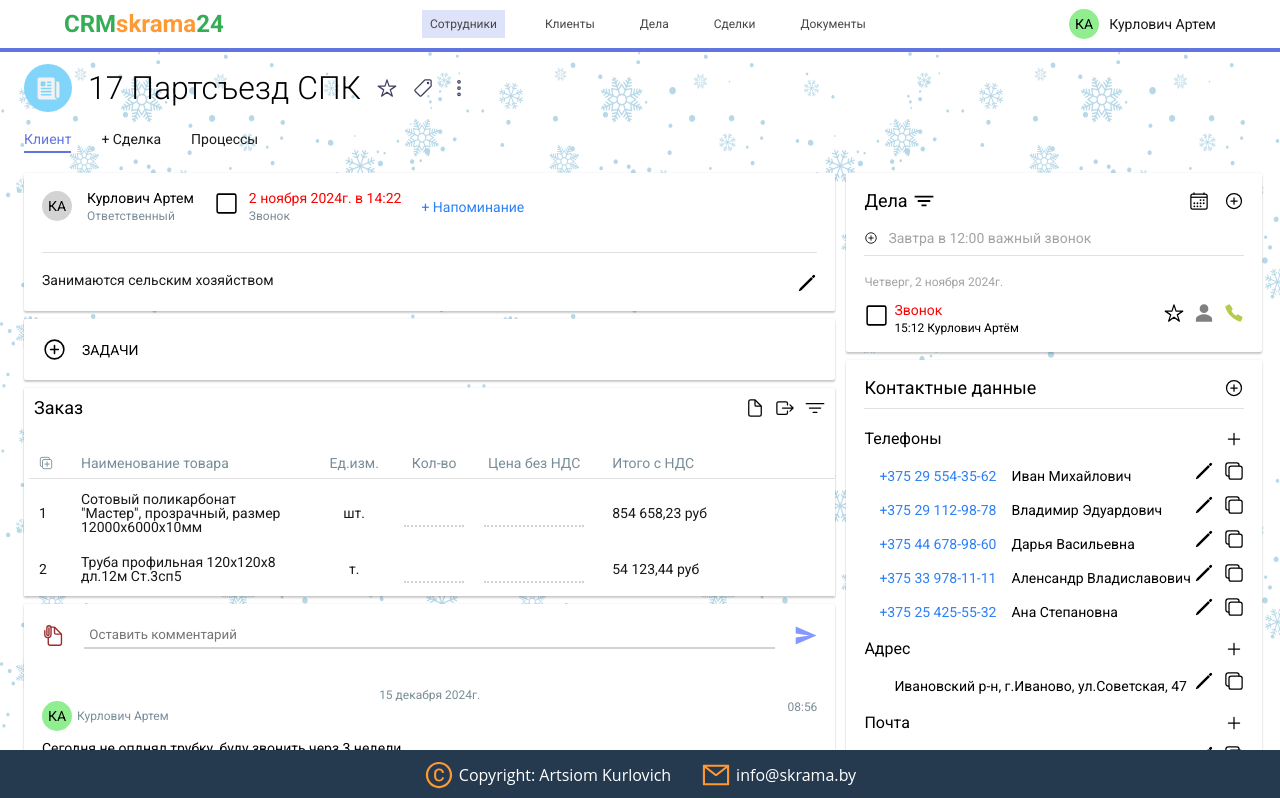
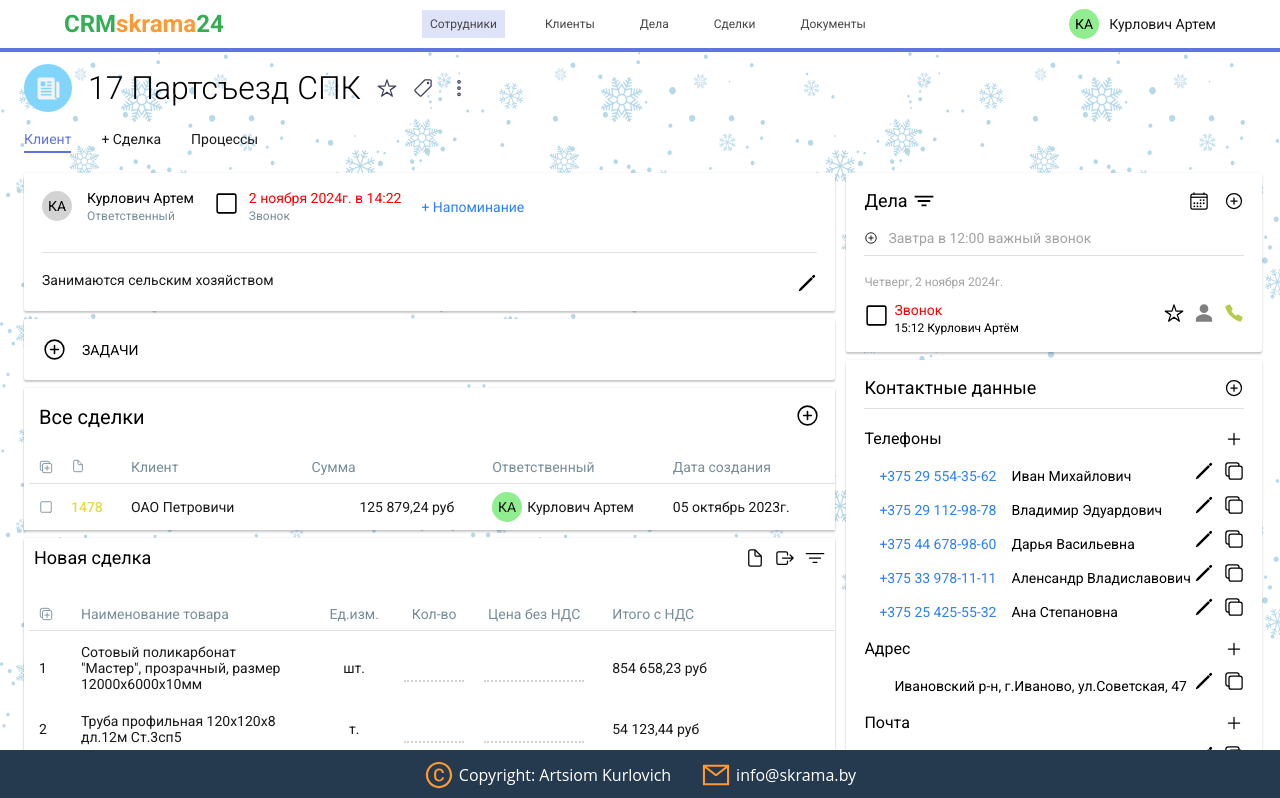
Before and after one commit to akurlovich/CRM-client, a React (Create React App) app: page / in a window 1280 px wide. Shown: the top 798 px of the page. Built offline with nearby package versions, Linux system fonts and the light colour scheme; no server answers.

Commit message:
feat: orders in company block layout

```diff
--- a/src/components/Home/Home.tsx
+++ b/src/components/Home/Home.tsx
@@ -12,6 +12,7 @@ import { BaseBlockSmall } from "../BaseBlock/BaseBlockSmall";
 import { BaseBlockContacts } from "../BaseBlock/BaseBlockContacts";
 import { Comments } from "../Comments/Comments";
 import { AddOrder } from "../OrdersPage/AddOrder/AddOrder";
+import { OrdersInCompany } from "../OrdersPage/OrdersInCompany/OrdersInCompany";
 
 const HomeInner: FC = () => {
   const { dimensionAll } = useAppSelector(state => state.dimensionReducer);
@@ -55,6 +56,7 @@ const HomeInner: FC = () => {
           <BaseBlock/>
           <BaseBlockSmall deal="Задачи"/>
           {/* <BaseBlockSmall deal="Процесссы"/> */}
+          <OrdersInCompany/>
           <AddOrder/>
           <Comments/>
         </div>
--- a/src/components/OrdersPage/AddOrder/AddOrder.tsx
+++ b/src/components/OrdersPage/AddOrder/AddOrder.tsx
@@ -17,7 +17,7 @@ const AddOrderInner: FC = () => {
           <div className="add-order__header">
             <div className="add-order__header__title">
               <div className="title">
-                <span>Заказ</span>
+                <span>Новая сделка</span>
               </div>
               <div className="icons">
                 <IoDocumentOutline size={20}/>
--- a/src/components/OrdersPage/AddOrder/addorder.scss
+++ b/src/components/OrdersPage/AddOrder/addorder.scss
@@ -87,6 +87,7 @@
         flex: 1;
         max-width: 350px;
         padding: 8px 20px 8px 8px;
+        line-height: 16px;
 
         &.data {
           color: var(--text-color-default);
--- /dev/null
+++ b/src/components/OrdersPage/OrdersInCompany/OrdersInCompany.tsx
@@ -0,0 +1,73 @@
+import React, { FC, useState } from 'react';
+import './ordersincompany.scss';
+import { IoDocumentOutline } from "@react-icons/all-files/io5/IoDocumentOutline";
+import { IoAddCircleOutline } from "@react-icons/all-files/io5/IoAddCircleOutline";
+import { IoFilterOutline } from "@react-icons/all-files/io5/IoFilterOutline";
+import { IoDuplicateOutline } from "@react-icons/all-files/io5/IoDuplicateOutline";
+import { IoSquareOutline } from "@react-icons/all-files/io5/IoSquareOutline";
+// import { IoDocumentOutline } from "@react-icons/all-files/io5/IoDocumentOutline";
+
+const OrdersInCompanyInner: FC = () => {
+  const [isModal, setIsModal] = useState<boolean>(false);
+  return (
+    <>
+      {/* <AddCompany isVisible={isModal} onClose={() => setIsModal(false)}/> */}
+      <section className='orders-in-company'>
+        <div className="orders-in-company__container">
+          <div className="orders-in-company__header">
+            <div className="orders-in-company__header__title">
+              <div className="title">
+                <span>Все сделки</span>
+              </div>
+
+            </div>
+            <button
+              onClick={() => setIsModal(true)}
+              className="orders-in-company__header__btn">
+              <IoAddCircleOutline size={25}/>
+            </button>
+          </div>
+          <div className="orders-in-company__main">
+            <div className="orders-in-company__main__row first_row">
+              <IoDuplicateOutline width={30}/>
+              <span className='cell'><IoDocumentOutline width={50}/></span>
+              <span className='cell'>Клиент</span>
+              <span className='cell'>Сумма</span>
+              <span className='cell'>Ответственный</span>
+              <span className='cell'>Дата создания</span>
+            </div>
+            <div className="orders-in-company__main__row">
+              <IoSquareOutline width={25}/>
+              <span className='cell data count'>1478</span>
+              <span className='cell data'>ОАО Петровичи</span>
+              <span className='cell data total'>125 879,24 руб</span>
+              <div className='cell data user'>
+                <span>КА</span>
+                <span>Курлович Артем</span>
+              </div>
+              <span className='cell data'>05 октябрь 2023г.</span>
+
+            </div>
+            {/* <div className="orders__main__row">
+              <IoSquareOutline width={25}/>
+              <span className='cell data'>ОАО Строительный трест номер 212 Дрогичин</span>
+              <div className='cell data user'>
+                <span>ВА</span>
+                <span>Васьков Евгений</span>
+              </div>
+              <span className='cell data'>05 сентября 2023г.</span>
+              <span className='cell data'>31 мая 2024г.</span>
+              <span className='cell data'>Малоритский</span>
+            </div> */}
+            <div className="orders-in-company__main__items">
+
+            </div>
+          </div>
+        </div>
+      </section>
+
+    </>
+  )
+}
+
+export const OrdersInCompany = React.memo(OrdersInCompanyInner);
--- /dev/null
+++ b/src/components/OrdersPage/OrdersInCompany/ordersincompany.scss
@@ -0,0 +1,140 @@
+.orders-in-company {
+  // background-image: url('../../assets/main-bg.png') ;
+  max-width: 100%;
+  flex: 1 1 auto;
+  // padding: 12px 25px 38px 24px;
+  margin-bottom: 8px;
+  margin-right: 8px;
+  display: flex;
+  background-color: white;
+  box-shadow: 0 0 2px 0 rgba(0,0,0,.1), 0 2px 2px 0 rgba(0,0,0,.2);
+
+  &__container {
+    max-width: 100%;
+    flex-basis: 80%;
+    flex-grow: 1;
+    flex-shrink: 0;
+
+  }
+
+  &__header {
+    padding: 15px 15px 0 15px;
+    display: flex;
+    justify-content: space-between;
+
+    &__title {
+      display: flex;
+      align-items: center;
+      gap: 20px;
+
+      & > .title {
+        font-size: 20px;
+
+      }
+
+      & > .icons {
+        display: flex;
+        gap: 10px;
+        align-items: flex-end;
+      }
+    }
+
+    &__btn {
+      background-color: transparent;
+      // color: white;
+      // text-transform: uppercase;
+      // border-radius: 2px;
+      // padding: 6px 16px 4px;
+      // font-size: 12px;
+      transition: all 0.3s;
+
+      &:hover {
+        color: black;
+        cursor: pointer;
+      }
+    }
+  }
+
+  &__main {
+    display: flex;
+    flex-direction: column;
+    margin-top: 20px;
+    padding-left: 5px;
+    border-radius: 2px;
+    // background-color: white;
+    // box-shadow: 0 0 2px 0 rgba(0,0,0,.1), 0 2px 2px 0 rgba(0,0,0,.2);
+
+    &__row {
+      display: flex;
+      align-items: center;
+      gap: 10px;
+      color: var(--text-color-secondary-light);
+      padding-left: 10px;
+
+      &.first_row {
+        border-bottom: 1px solid var(--border-1);
+
+        & > .cell {
+          &:hover {
+            background-color: var(--bg-color-hover);
+            cursor: pointer;
+          }
+        }
+
+      }
+
+      & > span:nth-child(2) {
+        // background-color: aqua;
+        max-width: 50px;
+      }
+
+      & > .cell {
+        flex: 1;
+        max-width: 250px;
+        // padding: 8px;
+        // border: 1px solid #ccc;
+        // text-align: center;
+        padding: 8px 20px 8px 8px;
+
+        &.data {
+          color: var(--text-color-default);
+          cursor: default;
+
+          &.user {
+            display: flex;
+            gap: 5px;
+            align-items: center;
+
+            & span:nth-child(1) {
+              width: 30px;
+              height: 30px;
+              border-radius: 100%;
+              background-color: lightgreen;
+              display: flex;
+              align-items: center;
+              text-align: center;
+              justify-content: center;
+            }
+
+            & span:nth-child(2) {
+              // color: var(--text-color-secondary-light);
+              // font-size: 12px;
+              color: var(--text-color-default);
+              cursor: default;
+            }
+          }
+
+          &.count {
+            color: rgb(227, 219, 71);
+            font-weight: 500;
+          }
+
+          &.total {
+            text-align: end;
+          }
+        }
+      }
+    }
+  }
+
+}
```
